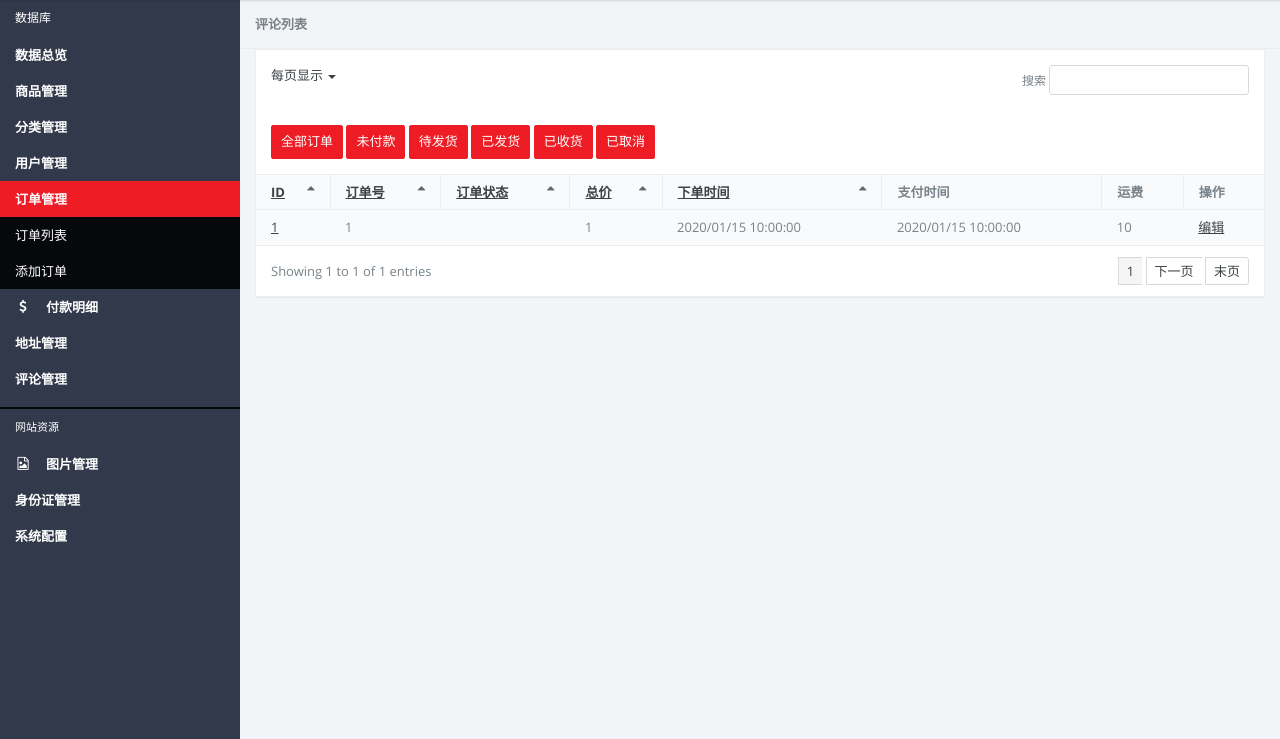
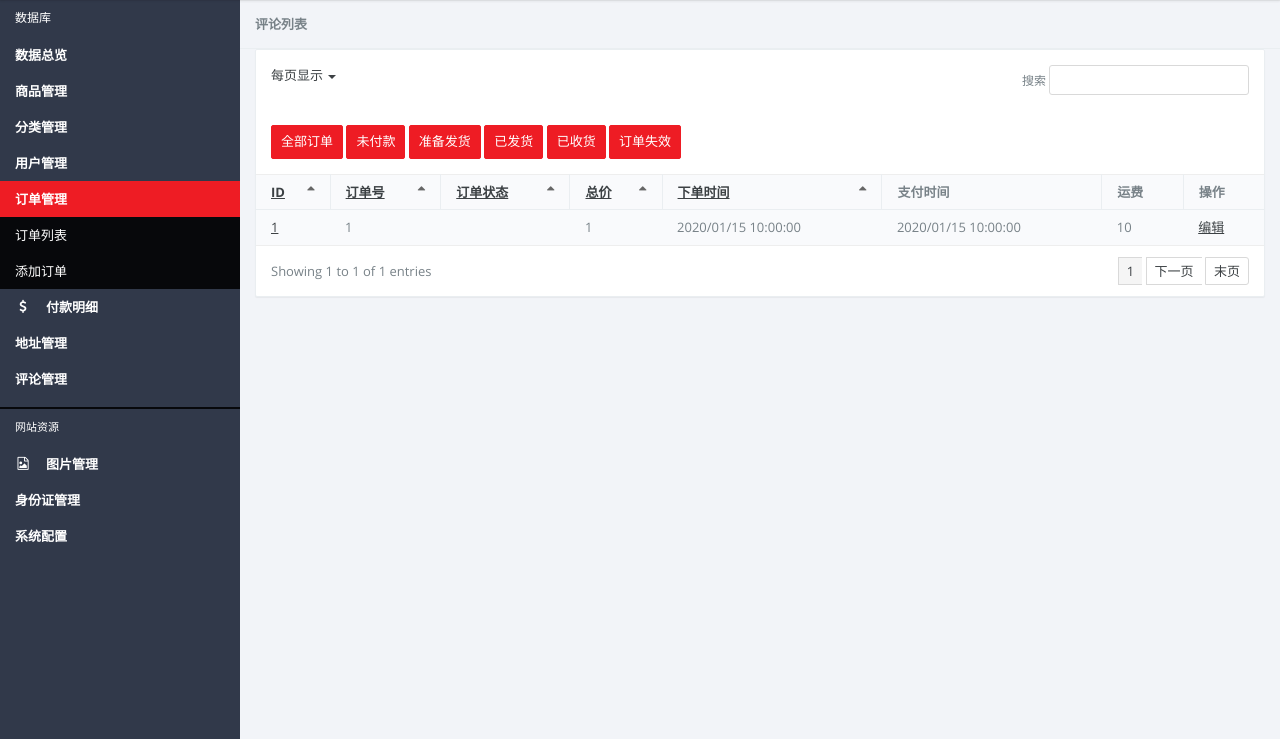
Before and after one commit to presentianz/b2c, a Symfony app: template app/Resources/views/Admin/Order/index.html.twig in a window 1280 px wide. Shown: the part 61-800 px from the top of the page. Run offline with Twig, Linux system fonts and the light colour scheme; the template is opened without the code that fills it: most values are stand-ins (such as "Sample title", 1, 10 or a date in 2020); some libraries are stand-ins or nearby versions.

Commit message:
order index

```diff
--- a/app/Resources/views/Admin/Order/index.html.twig
+++ b/app/Resources/views/Admin/Order/index.html.twig
@@ -85,13 +85,13 @@
                                 <a class="btn btn-success btn-sm"
                                    href="{{ path('admin_order',{'status': 0, 'user_id':app.request.get('user_id')}) }}">未付款</a>
                                 <a class="btn btn-success btn-sm"
-                                   href="{{ path('admin_order',{'status': 1, 'user_id':app.request.get('user_id')}) }}">待发货</a>
+                                   href="{{ path('admin_order',{'status': 1, 'user_id':app.request.get('user_id')}) }}">准备发货</a>
                                 <a class="btn btn-success btn-sm"
                                    href="{{ path('admin_order',{'status': 2, 'user_id':app.request.get('user_id')}) }}">已发货</a>
                                 <a class="btn btn-success btn-sm"
                                    href="{{ path('admin_order',{'status': 3, 'user_id':app.request.get('user_id')}) }}">已收货</a>
                                 <a class="btn btn-success btn-sm"
-                                   href="{{ path('admin_order',{'status': 4, 'user_id':app.request.get('user_id')}) }}">已取消</a>
+                                   href="{{ path('admin_order',{'status': 4, 'user_id':app.request.get('user_id')}) }}">订单失效</a>
                             </div>
                             <table class="table table-striped m-b-none dataTable">
                                 <thead>
```
